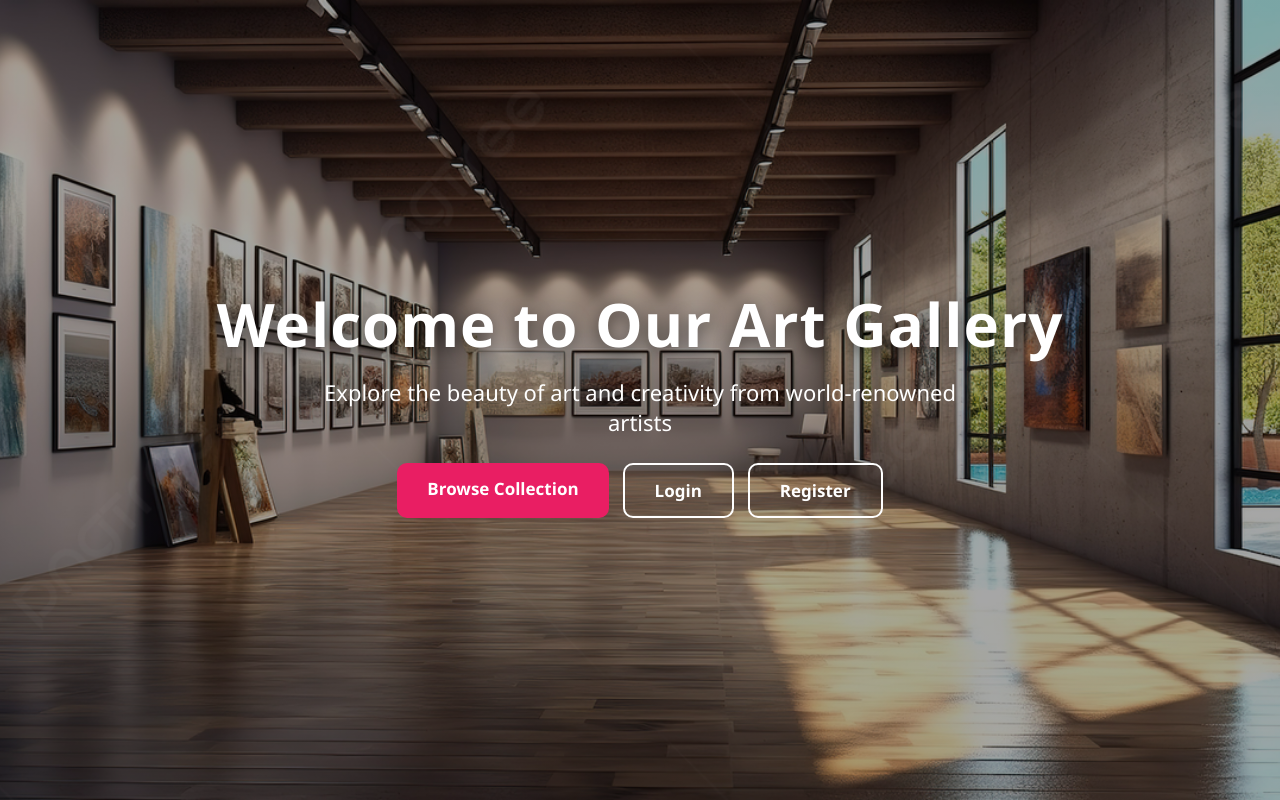
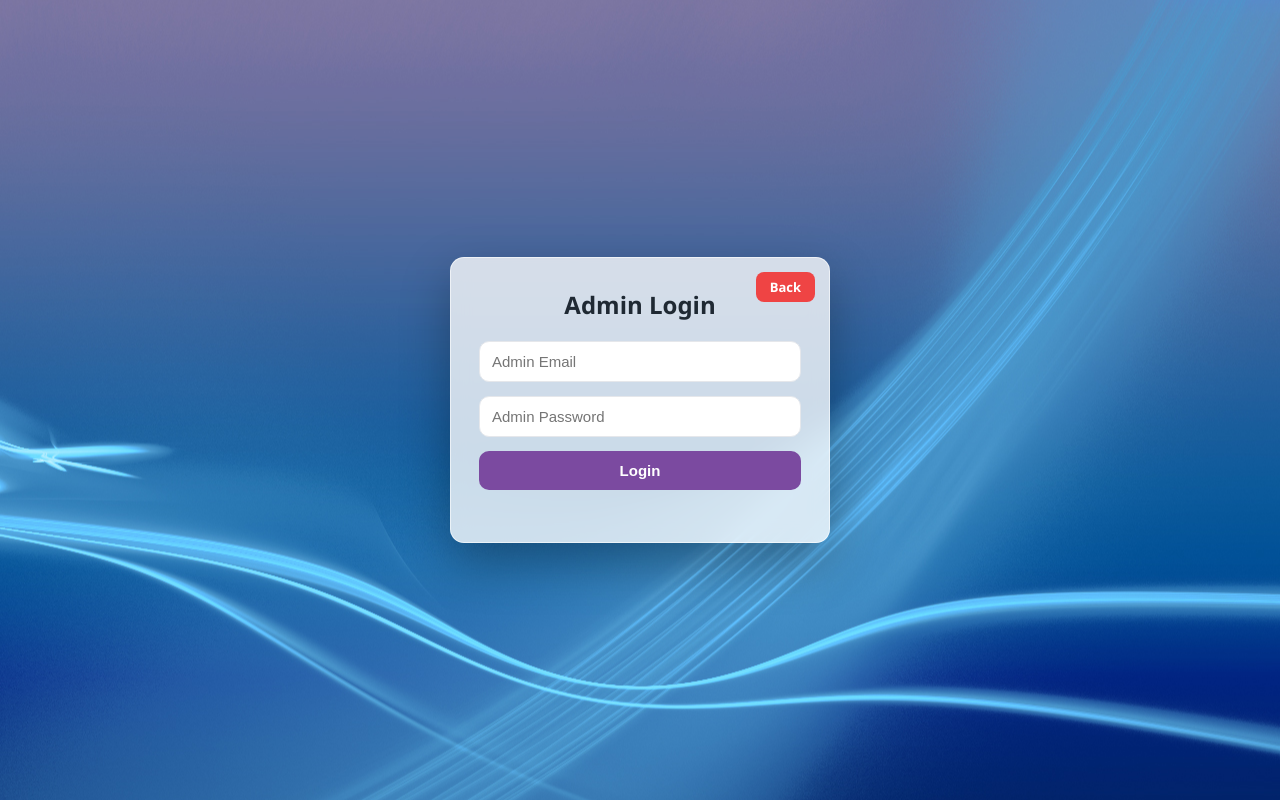
Before and after one commit to gokul2910/art-gallery-frontend, a React (Vite) app: page /admin-login in a window 1280 px wide. Before the commit this address led to /. Built offline with nearby package versions, Linux system fonts and the light colour scheme; no server answers.

Commit message:
Separate user login, admin login and home pages

```diff
--- /dev/null
+++ b/src/AdminLogin.jsx
@@ -0,0 +1,43 @@
+import { useState } from "react";
+import { login } from "./api";
+import { logout } from "./auth";
+import { useNavigate, Link } from "react-router-dom";
+
+export default function AdminLogin() {
+  const [email, setEmail] = useState("");
+  const [password, setPassword] = useState("");
+  const [msg, setMsg] = useState("");
+  const navigate = useNavigate();
+
+  const handleSubmit = async (e) => {
+    e.preventDefault();
+    setMsg("");
+    try {
+      const data = await login(email, password);
+      if (data.role !== "ADMIN") {
+        logout();
+        throw new Error("This account is not an admin");
+      }
+      navigate("/admin");
+    } catch (err) {
+      setMsg(err.message);
+    }
+  };
+
+  return (
+    <div className="auth-wrap auth-admin">
+      <div className="auth-card glass">
+        <Link to="/login" className="back-btn">Back</Link>
+        <h2>Admin Login</h2>
+        <form onSubmit={handleSubmit}>
+          <input className="field" placeholder="Admin Email" value={email}
+                 onChange={(e) => setEmail(e.target.value)} />
+          <input className="field" type="password" placeholder="Admin Password" value={password}
+                 onChange={(e) => setPassword(e.target.value)} />
+          <button className="btn btn-block" type="submit">Login</button>
+        </form>
+        <p className="error">{msg}</p>
+      </div>
+    </div>
+  );
+}
--- a/src/AdminRoute.jsx
+++ b/src/AdminRoute.jsx
@@ -2,6 +2,6 @@ import { Navigate } from "react-router-dom";
 import { isLoggedIn, getRole } from "./auth";
 
 export default function AdminRoute({ children }) {
-  if (!isLoggedIn()) return <Navigate to="/login" replace />;
+  if (!isLoggedIn()) return <Navigate to="/admin-login" replace />;
   return getRole() === "ADMIN" ? children : <Navigate to="/artworks" replace />;
 }
--- a/src/App.jsx
+++ b/src/App.jsx
@@ -1,6 +1,7 @@
 import { Routes, Route, Navigate } from "react-router-dom";
 import Home from "./Home";
 import Login from "./Login";
+import AdminLogin from "./AdminLogin";
 import Register from "./Register";
 import AdminRoute from "./AdminRoute";
 import AddArtwork from "./AddArtwork";
@@ -14,6 +15,7 @@ export default function App() {
     <Routes>
       <Route path="/" element={<Home />} />
       <Route path="/login" element={<Login />} />
+      <Route path="/admin-login" element={<AdminLogin />} />
       <Route path="/register" element={<Register />} />
       <Route
         path="/artworks"
--- a/src/Home.jsx
+++ b/src/Home.jsx
@@ -1,18 +1,11 @@
 import { Link } from "react-router-dom";
-import { isLoggedIn } from "./auth";
 
 export default function Home() {
-  const loggedIn = isLoggedIn();
-
   return (
     <div className="hero">
       <h1>Welcome to Our Art Gallery</h1>
       <p>Explore the beauty of art and creativity from world-renowned artists</p>
-      <div className="hero-actions">
-        <Link to="/artworks" className="btn-pink">Browse Collection</Link>
-        {!loggedIn && <Link to="/login" className="btn-ghost">Login</Link>}
-        {!loggedIn && <Link to="/register" className="btn-ghost">Register</Link>}
-      </div>
+      <Link to="/artworks" className="btn-pink">Browse Collection</Link>
     </div>
   );
 }
--- a/src/Login.jsx
+++ b/src/Login.jsx
@@ -32,6 +32,7 @@ export default function Login() {
         </form>
         <p className="error">{msg}</p>
         <p className="alt">Don't have an account? <Link to="/register">Register Here</Link></p>
+        <p className="alt"><Link to="/admin-login">Admin Login</Link></p>
       </div>
     </div>
   );
--- a/src/index.css
+++ b/src/index.css
@@ -155,3 +155,16 @@ a.art-card { text-decoration: none; color: inherit; display: block; }
   border-radius: 10px;
 }
 .btn-ghost:hover { background: #fff; color: #1f2933; }
+.auth-admin {
+  background: url("/admin.jpg") center/cover no-repeat,
+    linear-gradient(135deg, #1e3a8a 0%, #2563eb 55%, #60a5fa 100%);
+}
+.auth-admin .btn { background: #7b4aa0; }
+.auth-admin .btn:hover { background: #623a82; }
+.back-btn {
+  position: absolute; top: 14px; right: 14px;
+  background: #ef4444; color: #fff !important;
+  padding: 6px 14px; border-radius: 8px;
+  font-size: 13px; font-weight: 600; text-decoration: none;
+}
+.back-btn:hover { background: #dc2626; }
```
